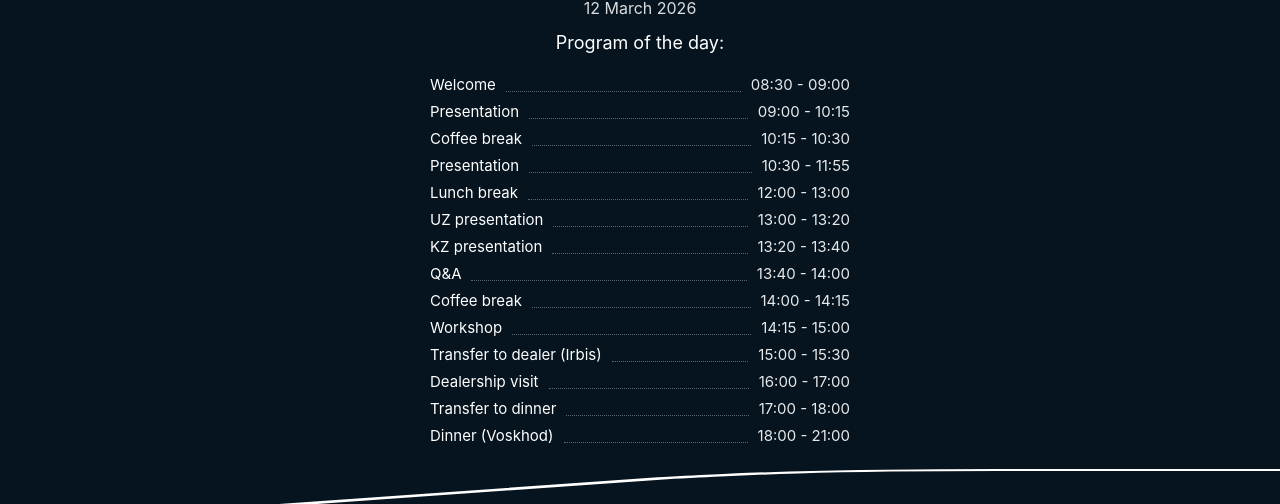
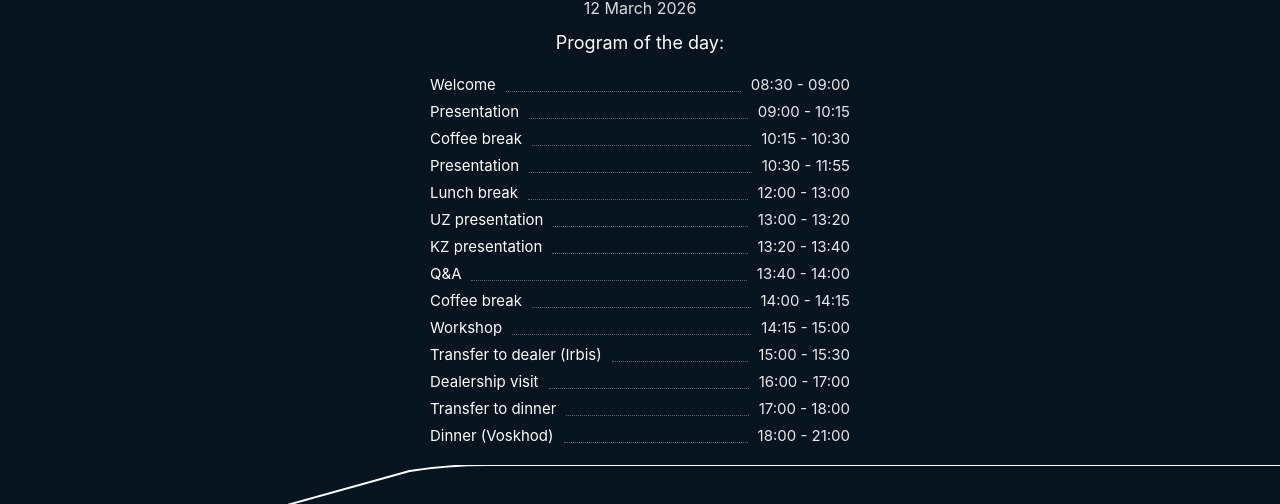
Before and after one commit to avsaushkin/kia, a plain HTML site: page index.html in a window 1280 px wide. Shown: the part 48-552 px from the top of the page. Drawn offline with Linux system fonts and the light colour scheme.

Commit message:
line fix 2

```diff
--- a/index.html
+++ b/index.html
@@ -87,17 +87,17 @@ h1{
 }
 
 /* диагональная линия снизу */
-
-.bottom-line{
-    width:100%;
-    height:100px;
-    pointer-events:none;
-    margin-top: -15px;
+.bottom-line {
+    width: 100%;
+    height: 120px; /* Высота контейнера для изгиба */
+    margin-top: 10px;
+    margin-bottom: -30px;
 }
 
-.bottom-line svg{
-    width:100%;
-    height:100%;
+.bottom-line svg {
+    width: 100%;
+    height: 100%;
+    display: block;
 }
 
 .active {
@@ -139,13 +139,13 @@ h1{
 </div>
 
 <div class="bottom-line">
-<svg viewBox="0 0 100 100" preserveAspectRatio="none">
+    <svg viewBox="0 0 1000 100" preserveAspectRatio="none" xmlns="http://www.w3.org/2000/svg">
       <path
-    d="M0 85 L52 38 C58 34 64 30 78 30 L100 30"
+        d="M 0,100 L 320,5 Q 350,0 380,0 L 1000,0"
         stroke="white"
         stroke-width="2"
-    stroke-linecap="round"
         fill="none"
+        vector-effect="non-scaling-stroke"
       />
     </svg>
 </div>
```
Lines whose indentation alone changed are shown as unchanged.
